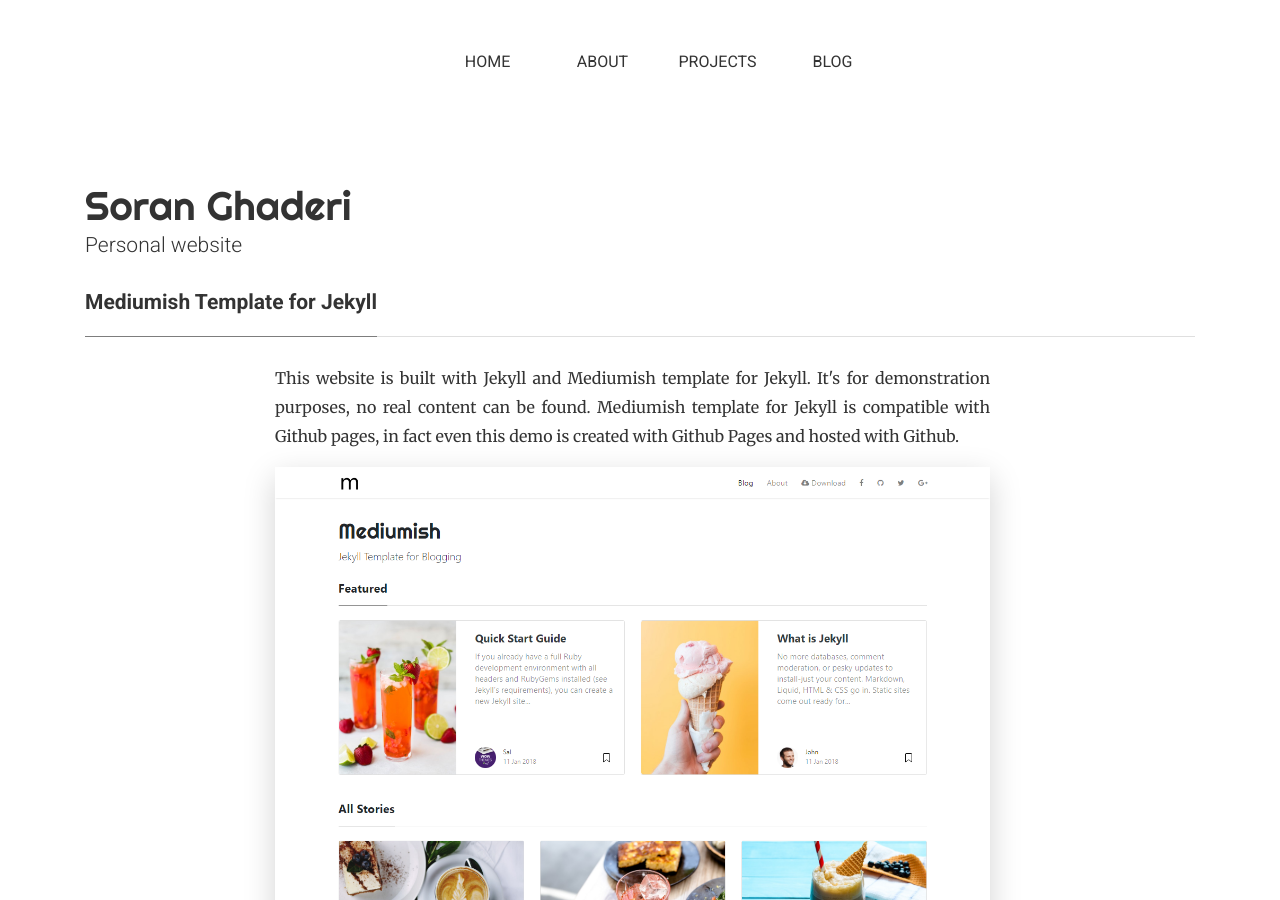
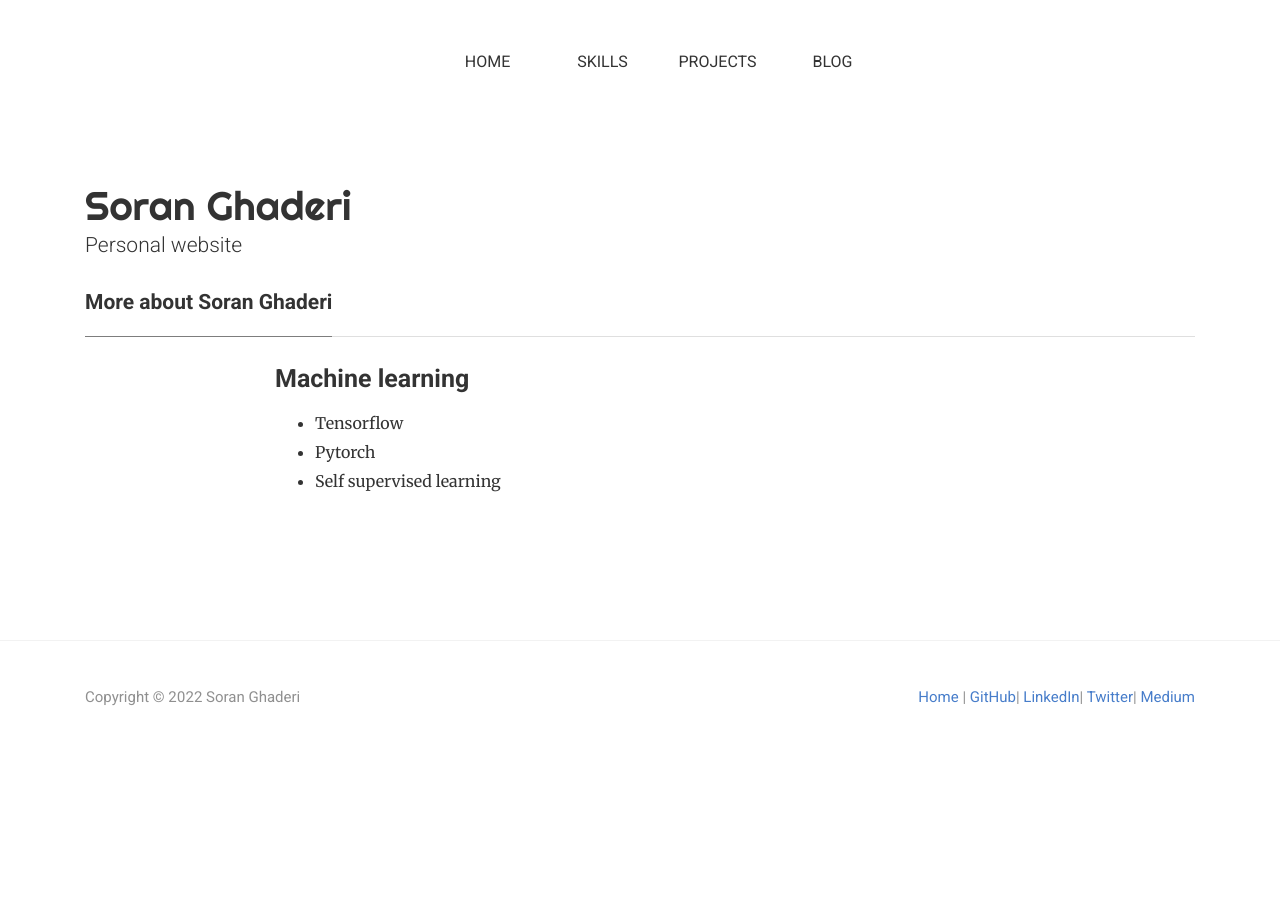
Before and after one commit to soran-ghaderi/soran-ghaderi.github.io, a Jekyll site: the page built from _pages/skills.html, in a window 1280 px wide and 900 px high. Built offline with Jekyll 4.4.1, drawn with Linux system fonts in a browser that asks for light colours; nearby versions of some CDN libraries.

Commit message:
refactor: rename about.html to skills.html
Rename and edit skills.html

```diff
--- a/_data/menu_items/menu.yml
+++ b/_data/menu_items/menu.yml
@@ -4,8 +4,8 @@ docs:
   - title: Home
     url: /
 
-  - title: About
-    url: /about.html
+  - title: Skills
+    url: /skills.html
 
   - title: Projects
     url: /projects.html
--- a/_pages/about.html
+++ b/_pages/skills.html
@@ -1,19 +1,25 @@
 ---
 layout: page
-title: Mediumish Template for Jekyll
-permalink: /about
-comments: flase
+title: More about Soran Ghaderi
+permalink: /skills
+comments: false
 ---
 
 <div class="row justify-content-between">
 <div class="col-md-8 pr-5">
+    <h4>Machine learning</h4>
 
-<p>This website is built with Jekyll and Mediumish template for Jekyll. It's for demonstration purposes, no real content can be found. Mediumish template for Jekyll is compatible with Github pages, in fact even this demo is created with Github Pages and hosted with Github.</p>
+    <ul>
+        <li>Tensorflow</li>
+        <li>Pytorch</li>
+        <li>Self supervised learning</li>
+    </ul>
 
-<p class="mb-5"><img class="shadow-lg" src="{{site.url}}/assets/images/mediumish-jekyll-template.png" alt="jekyll template mediumish" /></p>
-<!--<h4>Documentation</h4>-->
 
-<!--<p>Please, read the docs <a href="https://bootstrapstarter.com/bootstrap-templates/template-mediumish-bootstrap-jekyll/">here</a>.</p>-->
+<!--    <p class="mb-5"><img class="shadow-lg" src="{{site.url}}/assets/images/mediumish-jekyll-template.png" alt="jekyll template mediumish" /></p>-->
+
+<!--    <p>This website is built with Jekyll and Mediumish template for Jekyll. It's for demonstration purposes, no real content can be found. Mediumish template for Jekyll is compatible with Github pages, in fact even this demo is created with Github Pages and hosted with Github.</p>-->
+
 
 <!--<h4>Questions or bug reports?</h4>-->
 
```
